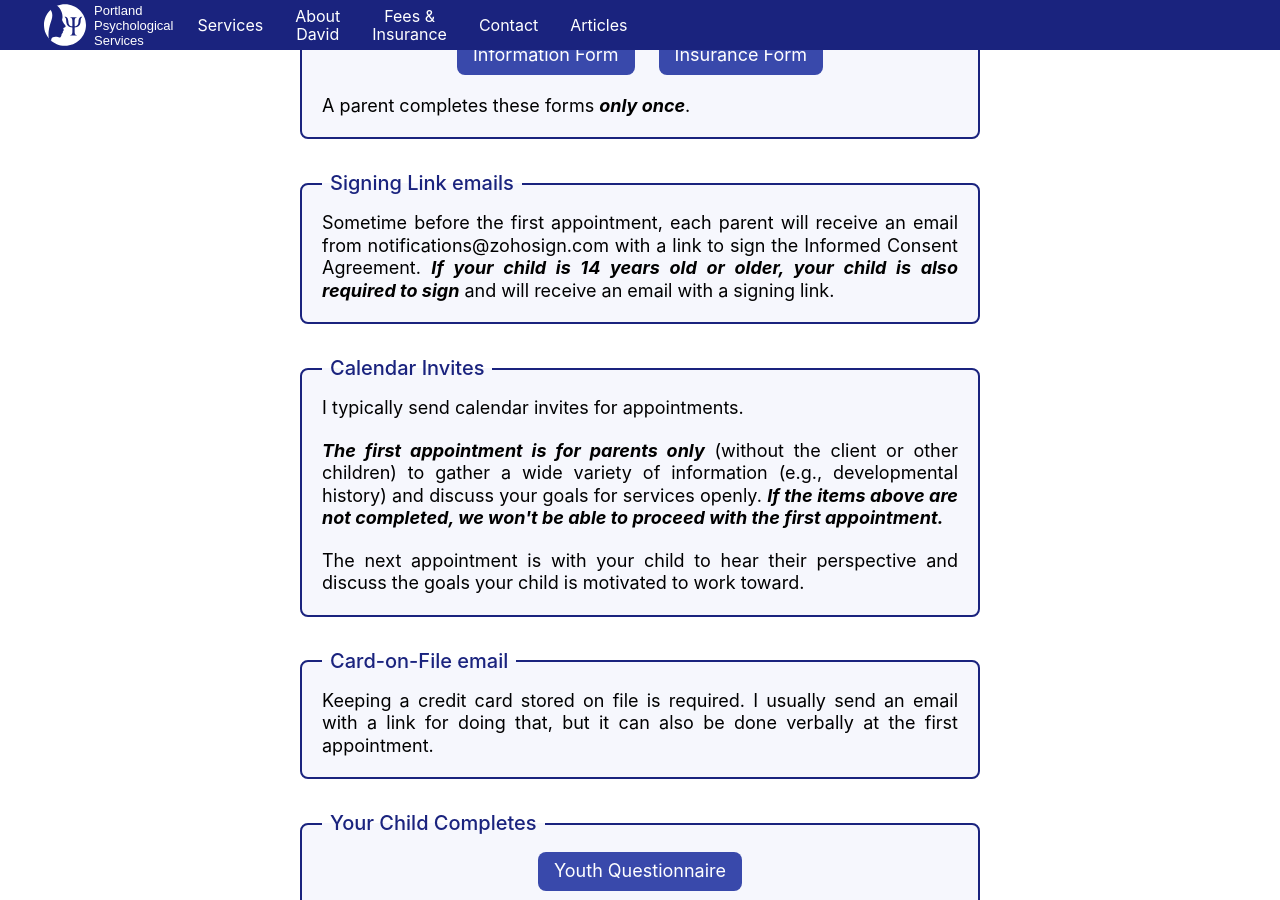
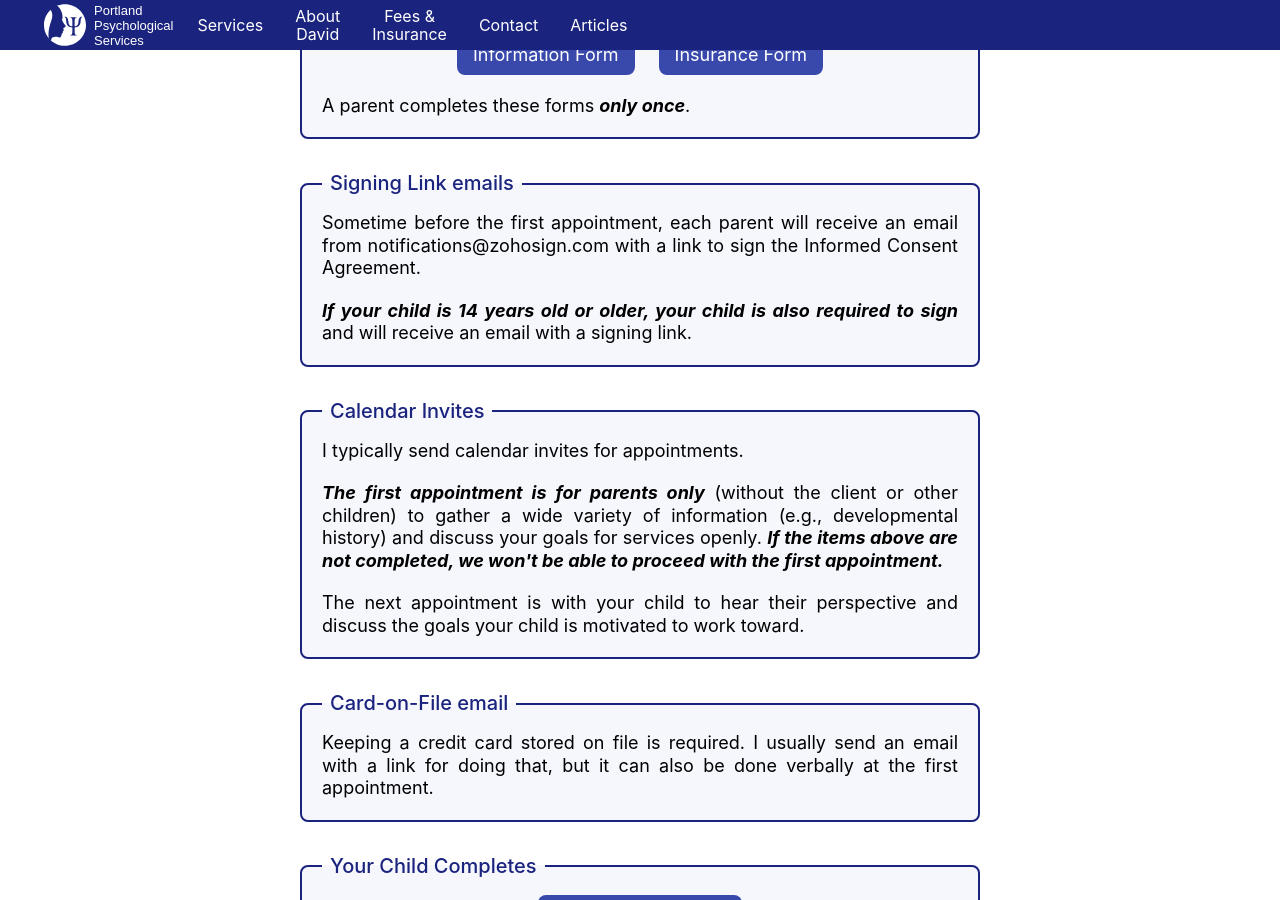
Before and after one commit to portlandps/portlandps.github.io, a Jekyll site: the page built from y.html, in a window 1280 px wide and 900 px high, scrolled down 394 px. Built offline with Jekyll 4.4.1, drawn with Linux system fonts in a browser that asks for light colours; some web fonts are replaced.

Commit message:
Update y.html

```diff
--- a/y.html
+++ b/y.html
@@ -40,7 +40,8 @@ css: |-
 </fieldset>
 <fieldset>
 	<legend><h2>Signing Link emails</h2></legend>
-	<div>Sometime before the first appointment, each parent will receive an email from notifications@zohosign.com with a link to sign the Informed Consent Agreement. <span class="italic bold">If your child is 14 years old or older, your child is also required to sign</span> and will receive an email with a signing link.</div>
+	<div>Sometime before the first appointment, each parent will receive an email from notifications@zohosign.com with a link to sign the Informed Consent Agreement.</div>
+	<div><span class="italic bold">If your child is 14 years old or older, your child is also required to sign</span> and will receive an email with a signing link.</div>
 </fieldset>
 <fieldset>
 	<legend><h2>Calendar Invites</h2></legend>
```
